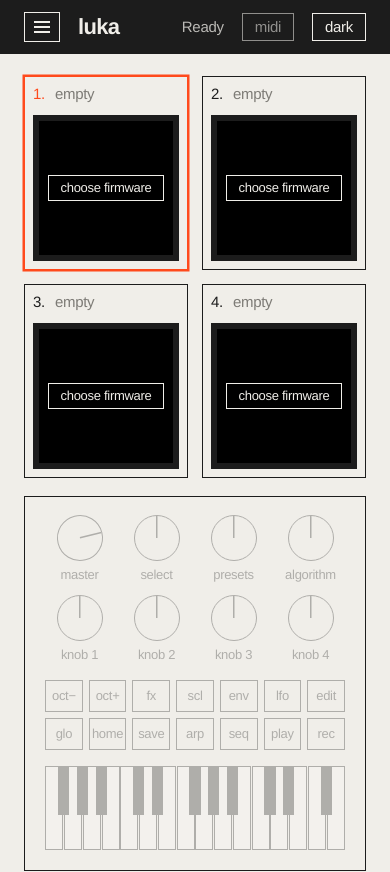
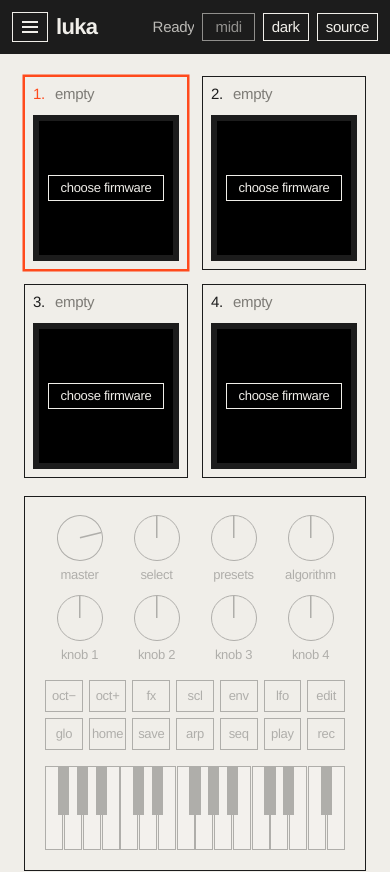
Before and after one commit to kamil-in/luka, a plain HTML site: page ui/index.html in a window 390 px wide. Shown: the top 872 px of the page. Drawn offline with Linux system fonts and the light colour scheme; files whose address does not match are found by name.

```diff
--- a/ui/index.html
+++ b/ui/index.html
@@ -18,6 +18,7 @@
     <div id="status" role="status">Starting…</div>
     <button id="midi" type="button" data-state="off" aria-label="MIDI controller">midi</button>
     <button id="theme" type="button" aria-label="Switch between light and dark">dark</button>
+    <a id="source" class="button" href="https://github.com/kamil-in/luka" target="_blank" rel="noopener" aria-label="Luka's source code on GitHub">source</a>
   </header>
 
   <!-- the firmware list, behind the menu button -->
--- a/ui/style.css
+++ b/ui/style.css
@@ -45,7 +45,13 @@ h1, h2, h3 { -webkit-font-smoothing: antialiased; -moz-osx-font-smoothing: grays
 header { display: flex; align-items: center; gap: 18px; height: var(--bar); padding: 0 24px; background: var(--ink); color: var(--paper); }
 h1 { margin: 0; font-size: 22px; font-weight: 600; letter-spacing: -0.03em; white-space: nowrap; }
 #theme { flex: none; padding: 4px 12px; color: var(--paper); border-color: var(--paper); }
-#theme:hover, #menu:hover, #midi:hover { background: var(--paper); color: var(--ink); }
+#theme:hover, #menu:hover, #midi:hover, #source:hover { background: var(--paper); color: var(--ink); }
+#source { flex: none; color: var(--paper); border-color: var(--paper); }
+/* a phone: the bar's buttons sit closer, so the status line keeps some room */
+@media (max-width: 520px) {
+  header { gap: 8px; padding: 0 12px; }
+  #midi, #theme, #source { padding: 4px 8px; }
+}
 /* the MIDI button: dim until MIDI is on, outlined while looking for a controller, solid when one is connected */
 #midi { flex: none; padding: 4px 12px; color: var(--paper); border-color: var(--paper); }
 #midi[data-state="off"] { opacity: .55; }
```
Also changed, not shown: docs/banner.png (added), 2 other files.
